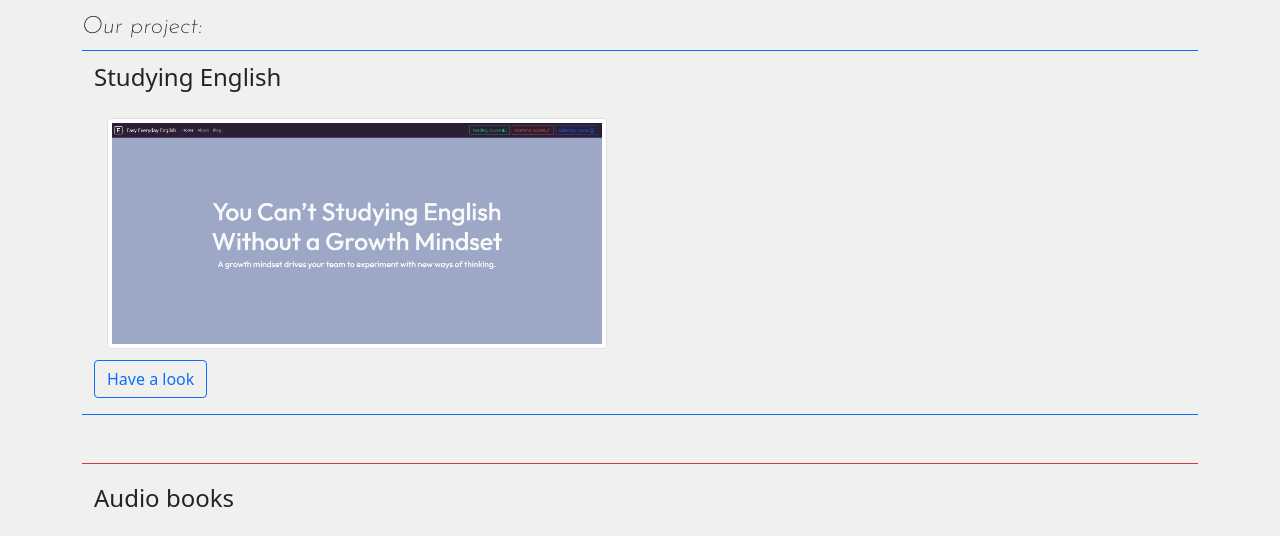
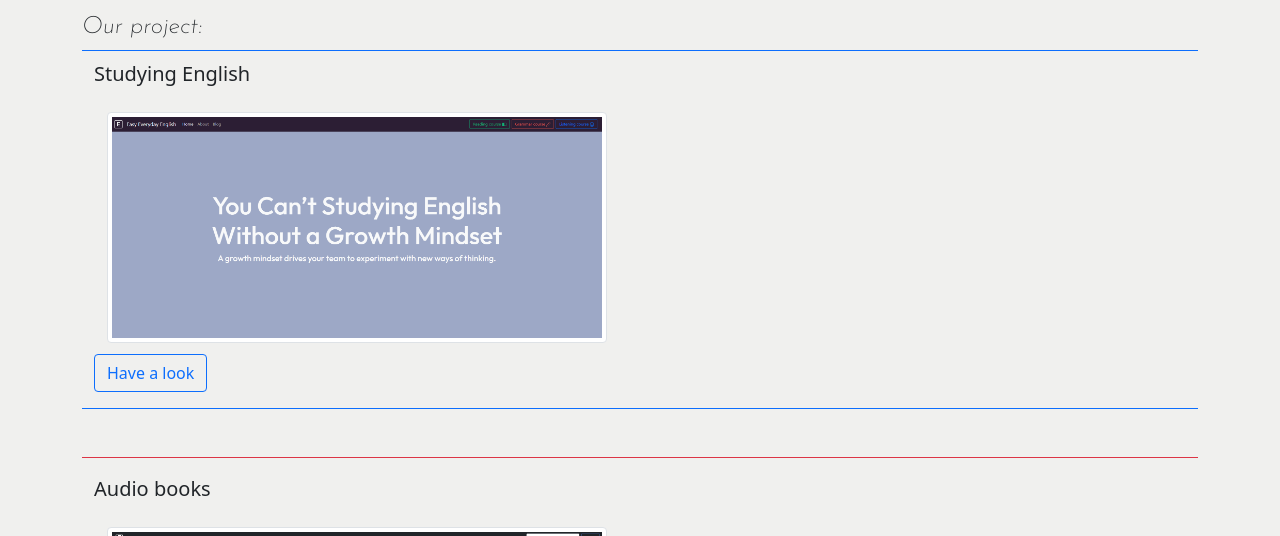
Before and after one commit to teasec4/meditationBootStrap, a plain HTML site: page About.html in a window 1280 px wide. Shown: the part 189-725 px from the top of the page. Drawn offline with Linux system fonts and the light colour scheme.

Commit message:
Add files via upload

```diff
--- a/About.html
+++ b/About.html
@@ -83,7 +83,7 @@
         Our project:
     </h3>
     <div class="container border-top border-primary pt-2">
-        <p class="fs-4 ">Studying English</p>
+        <p class="lead ">Studying English</p>
 
         <a class="btn" href="https://studyingenglish.vercel.app/">
             <img class="img-fluid img-thumbnail" src="res/site1.png" width="500">
@@ -98,7 +98,7 @@
 
 
     <div class="container mt-5 pt-3 border-top border-danger ">
-        <p class="fs-4">Audio books</p>
+        <p class="lead">Audio books</p>
 
         <a class="btn" href="https://audiobooksrussian.vercel.app/">
             <img class="img-fluid img-thumbnail" src="res/site2.png" width="500">
```
